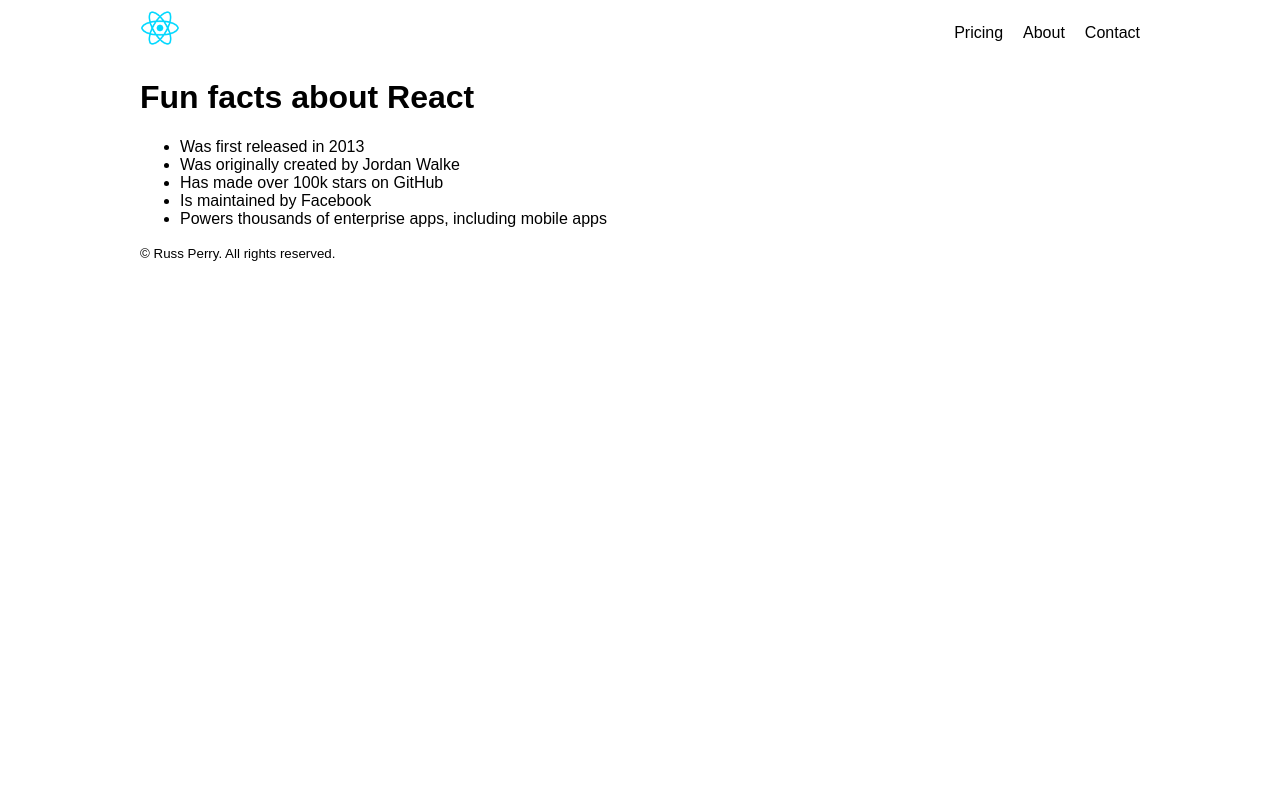
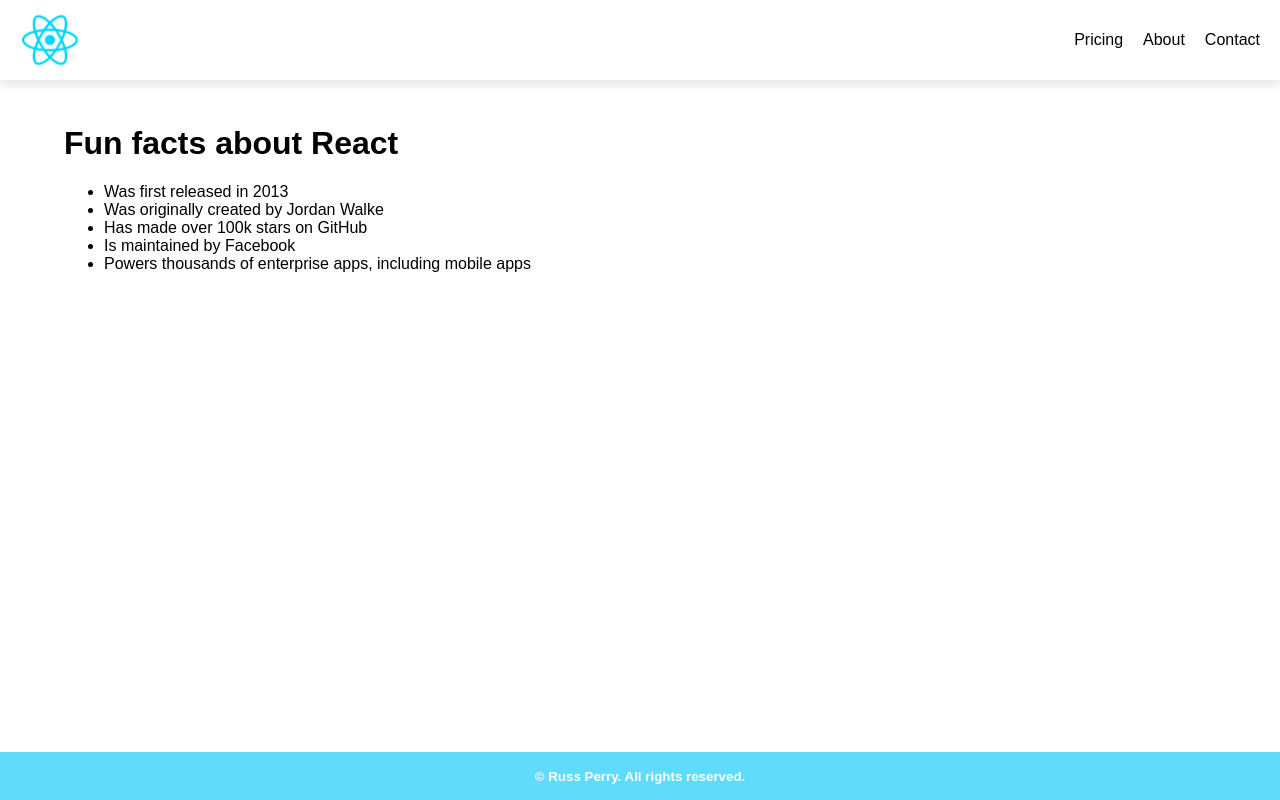
Before and after one commit to rperry99/01_Static-Page, a React (Vite) app: page / in a window 1280 px wide. Built offline with nearby package versions, Linux system fonts and the light colour scheme.

Commit message:
Add Styling to rest of page

```diff
--- a/src/App.jsx
+++ b/src/App.jsx
@@ -33,7 +33,7 @@
 
 function MainContent() {
   return (
-    <div>
+    <div className="main-content">
       <h1>Fun facts about React</h1>
       <ul className="item-list">
         <li>Was first released in 2013</li>
--- a/src/index.css
+++ b/src/index.css
@@ -1,22 +1,26 @@
 /* Global */
 * {
-  font-family:Arial, Helvetica, sans-serif
+  font-family:Arial, Helvetica, sans-serif;
+  box-sizing: border-box;
 }
 
-.page-content {
-  max-width: 1000px;
-  margin: 0 auto;
+body {
+  margin: 0;
+  padding: 0;
 }
 
 /* Navigation */
 .logo {
-  width: 40px;
-  height: 40px;
+  width: 60px;
 }
 
 nav {
   display: flex;
   justify-content: space-between;
+  align-items: center;
+  padding: 10px 20px;
+  box-shadow: 0px 5px 10px rgba(0,0,0,0.1);
+  margin: 0;
 }
 
 .nav__links {
@@ -29,6 +33,24 @@
 }
 
 /* Main Content */
+.main-content {
+  width: 90%;
+  margin: 0 auto;
+  margin-top: 45px;
+}
+
 .item-list {
   list-style-type: disc;
 }
+
+/* Footer */
+footer {
+  width: 100%;
+  background: #61dbfb;
+  color: white;
+  padding: 15px;
+  position: absolute;
+  bottom: 0;
+  font-weight: bold;
+  text-align: center;
+}
```
